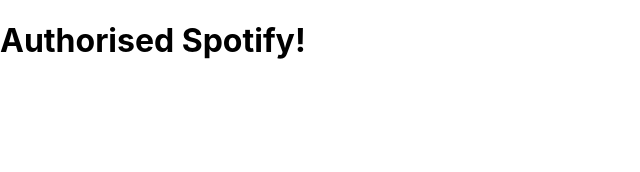
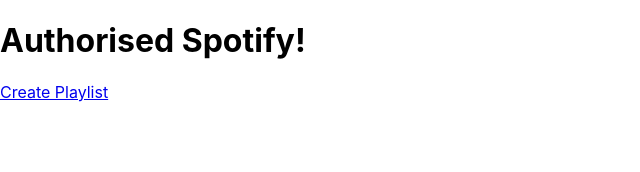
Before and after one commit to DavidFlores24/spotify-playlist-curator, a React app: page /home in a window 1280 px wide. Shown: the top 172 px of the page, without its empty margins (0-640 px from the left). Built offline with nearby package versions, Linux system fonts and the light colour scheme.

Commit message:
feat: nav to create-playlist from Home

```diff
--- a/src/containers/Home/index.js
+++ b/src/containers/Home/index.js
@@ -1,4 +1,5 @@
 import React, { Component } from "react";
+import { NavLink } from "react-router-dom";
 import { parse } from "qs";
 
 export class Home extends Component {
@@ -19,6 +20,13 @@
   };
 
   render() {
-    return <h1>Authorised Spotify!</h1>;
+    return (
+      <>
+        <h1>Authorised Spotify!</h1>
+        <NavLink to="/create-playlist" exact={true}>
+          Create Playlist
+        </NavLink>
+      </>
+    );
   }
 }
```
